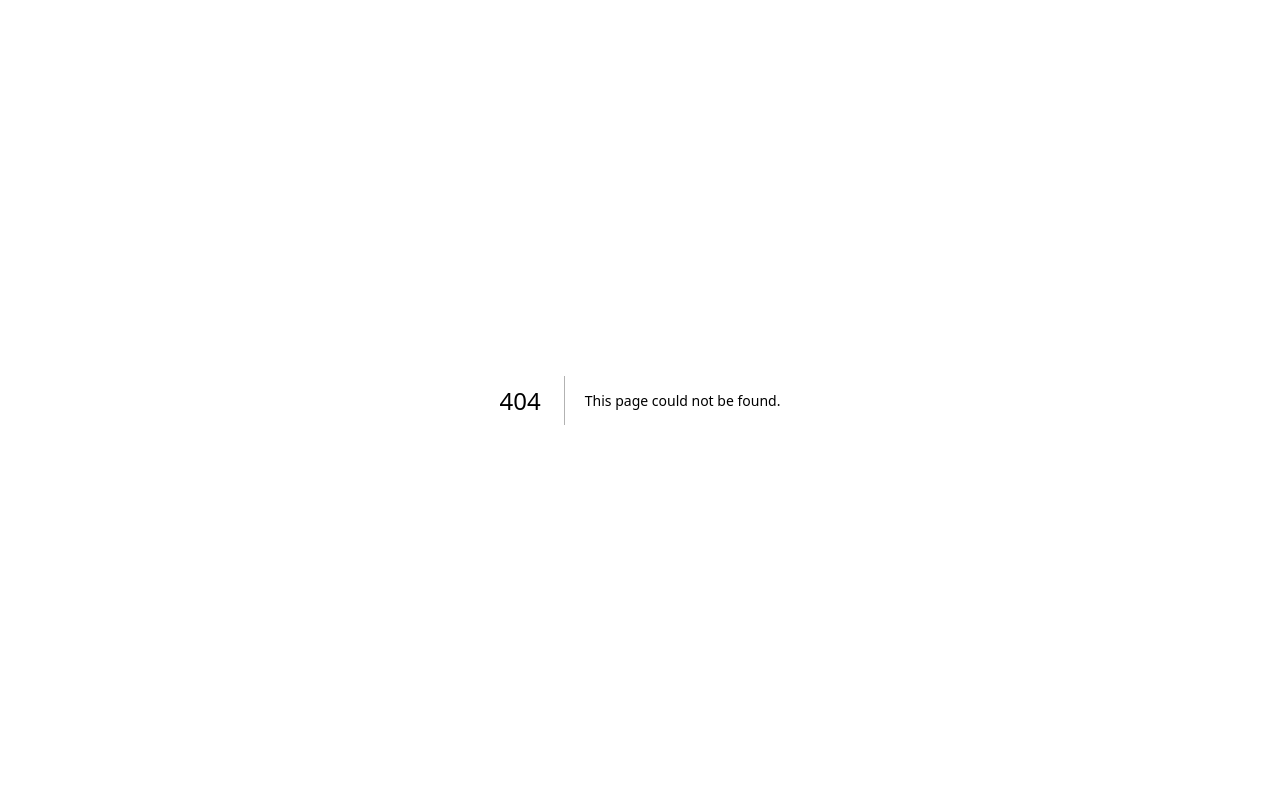
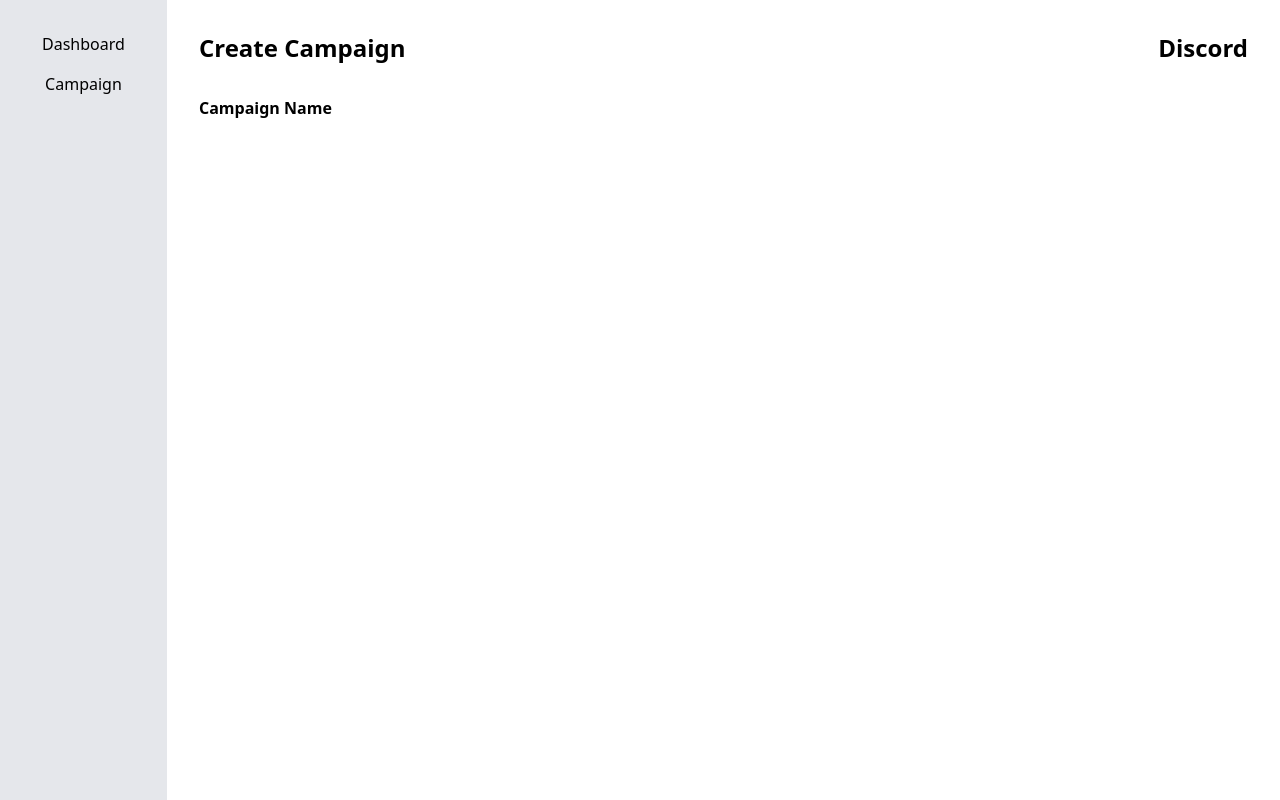
Before and after one commit to Creditio/cmtfrontend, a Next.js app: page /create in a window 1280 px wide. Before the commit this address had no page. Built offline with nearby package versions, Linux system fonts and the light colour scheme.

Commit message:
Create campaign page

```diff
--- /dev/null
+++ b/pages/create.tsx
@@ -0,0 +1,24 @@
+import React from "react";
+import Link from "next/link";
+
+type Props = {};
+
+export default function create({}: Props) {
+  return (
+    <div className="flex">
+      <div className="flex flex-col items-center bg-gray-200 h-screen w-48 ">
+        <span className="mt-8 hover:text-blue-600">Dashboard</span>
+        <span className="mt-4 hover:text-blue-600">Campaign</span>
+      </div>
+      <div className="flex flex-col w-full">
+      <div className="flex justify-between mt-8 mx-8">
+        <span className="text-2xl font-bold">Create Campaign</span>
+        <span className="text-2xl font-bold">Discord</span>
+      </div>
+      <div className="mt-8 mx-8 ">
+        <span className="font-semibold">Campaign Name</span>
+      </div>
+      </div>
+    </div>
+  );
+}
```
